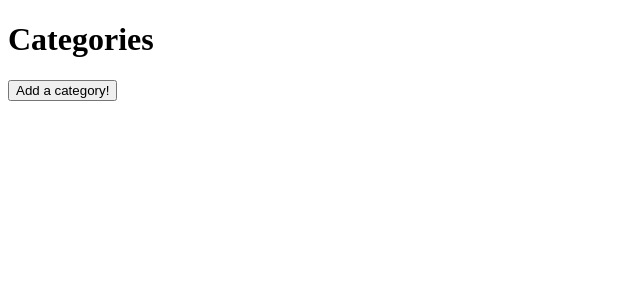
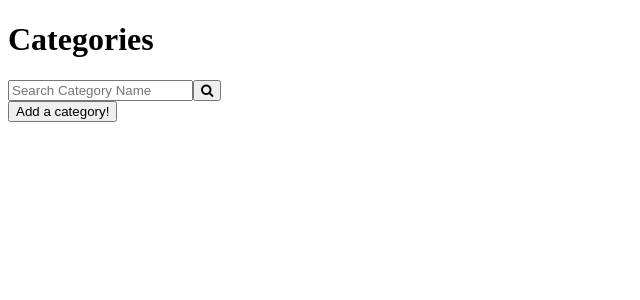
Before and after one commit to bethel-school-of-technology/the-blog-clog-frontend, an Angular app: page / in a window 1280 px wide. Shown: the top 300 px of the page, without its empty margins (0-640 px from the left). Built offline with nearby package versions, Linux system fonts and the light colour scheme.

Commit message:
Created search function
on the categories page

```diff
--- a/src/app/categories/categories.component.css
+++ b/src/app/categories/categories.component.css
@@ -0,0 +1,7 @@
+#example {
+    text-align: center;
+}
+
+p {
+    text-align: center;
+}
--- a/src/app/categories/categories.component.html
+++ b/src/app/categories/categories.component.html
@@ -1,4 +1,12 @@
 <h1>Categories</h1>
+
+<!-- icon loaded from w3school for search button -->
+<link rel="stylesheet" href="https://cdnjs.cloudflare.com/ajax/libs/font-awesome/4.7.0/css/font-awesome.min.css">
+<!-- code taken from w3school for search button; need to be customized!!-->
+<form class="example" action="action_page.php">
+    <input type="text" placeholder="Search Category Name" name="search">
+    <button type="submit"><i class="fa fa-search"></i></button>
+</form>
 
 <!-- comment back in when the categories is connected to database!! -->
 <!-- <p> {{ categories}} </p> -->
```
